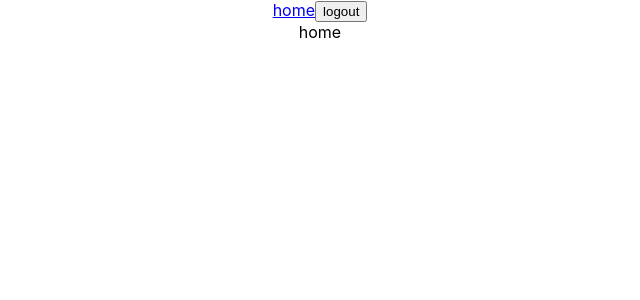
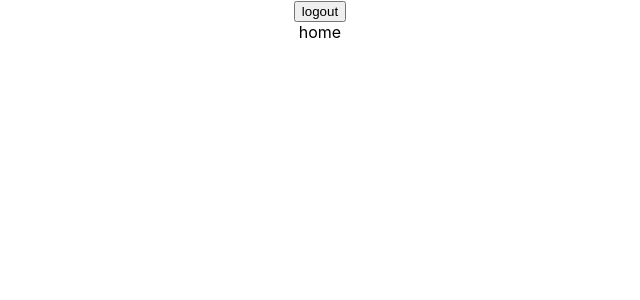
Before and after one commit to Use-My-Tech/front-end, a React (Create React App) app: page / in a window 1280 px wide. Shown: the top 300 px of the page, without its empty margins (320-960 px from the left). Built offline with nearby package versions, Linux system fonts and the light colour scheme; sample sign-in values are in the browser's storage.

Commit message:
Formatting

```diff
--- a/src/App.js
+++ b/src/App.js
@@ -11,19 +11,17 @@ import ItemById from "./Components/ItemById";
 import OwnerItems from "./Components/OwnerItems";
 import "./styles/App.css";
 
-function App({logout}) {
-
+function App({ logout }) {
   const history = useHistory();
 
   return (
     <div className="App">
       <nav>
-        <NavLink exact to="/" activeClassName="active" replace>
-          home
-        </NavLink>
-
         {!localStorage.getItem("token") && (
           <>
+            <NavLink exact to="/" activeClassName="active" replace>
+              home
+            </NavLink>
             <NavLink exact to="/login" activeClassName="active" replace>
               login
             </NavLink>
@@ -46,7 +44,9 @@ function App({logout}) {
         )}
 
         {!!localStorage.getItem("token") && (
-          <button type="button" onClick={evt => logout(history)}>logout</button>
+          <button type="button" onClick={evt => logout(history)}>
+            logout
+          </button>
         )}
       </nav>
 
--- a/src/Components/ItemById.js
+++ b/src/Components/ItemById.js
@@ -12,7 +12,6 @@ export default function ItemById() {
         axios()
         .get(`https://usetechstuff.herokuapp.com/api/item/${id}`)
         .then(res => {
-            console.log(res)
             setItem(res.data)
         })
         .catch(err => {
--- a/src/Components/OwnerItems.js
+++ b/src/Components/OwnerItems.js
@@ -11,7 +11,6 @@ function OwnerItems() {
     axios()
       .get(`https://usetechstuff.herokuapp.com/api/users/${id}/items`)
       .then(res => {
-        console.log(res);
         setData(res.data)
       })
       .catch(err => {
--- a/src/Components/RenterDashboard.js
+++ b/src/Components/RenterDashboard.js
@@ -11,7 +11,6 @@ function RenterDashboard() {
     axios()
       .get("https://usetechstuff.herokuapp.com/api/items")
       .then(res => {
-        console.log(res.data);
         setData(res.data);
       })
       .catch(err => {
--- a/src/state/actionCreators.js
+++ b/src/state/actionCreators.js
@@ -57,7 +57,6 @@ export const onAdd = (formValues, id) => dispatch => {
     )
     .then(res => {
       dispatch({ type: types.ADD_ITEM });
-      console.log(res);
     })
     .catch(err => {
       console.log(err);
@@ -69,7 +68,7 @@ export const deleteItem = (id) => dispatch => {
   axios()
   .delete(`https://usetechstuff.herokuapp.com/api/item/${id}`)
   .then(res => {
-    console.log(res)
+    // dispatch({type: types.DELETE_})
   })
   .catch(err => {
     console.log(err)
```
